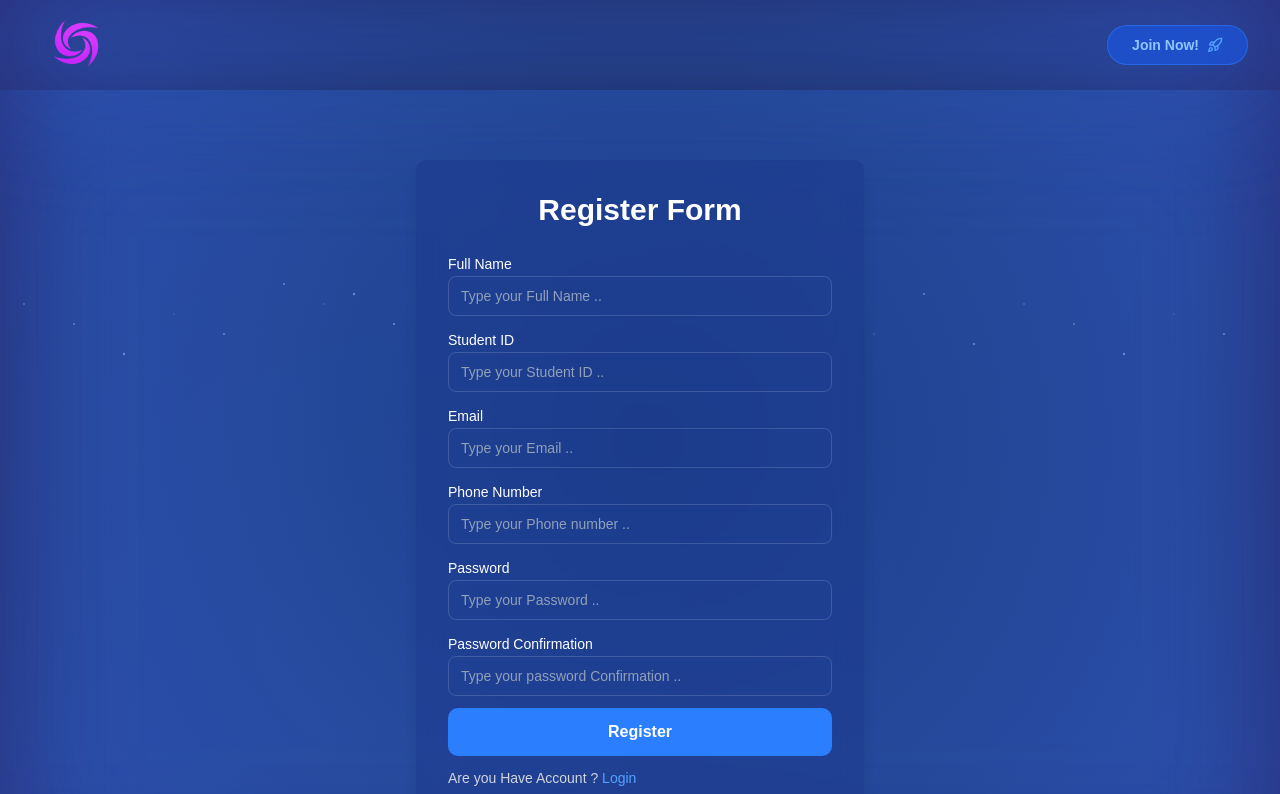
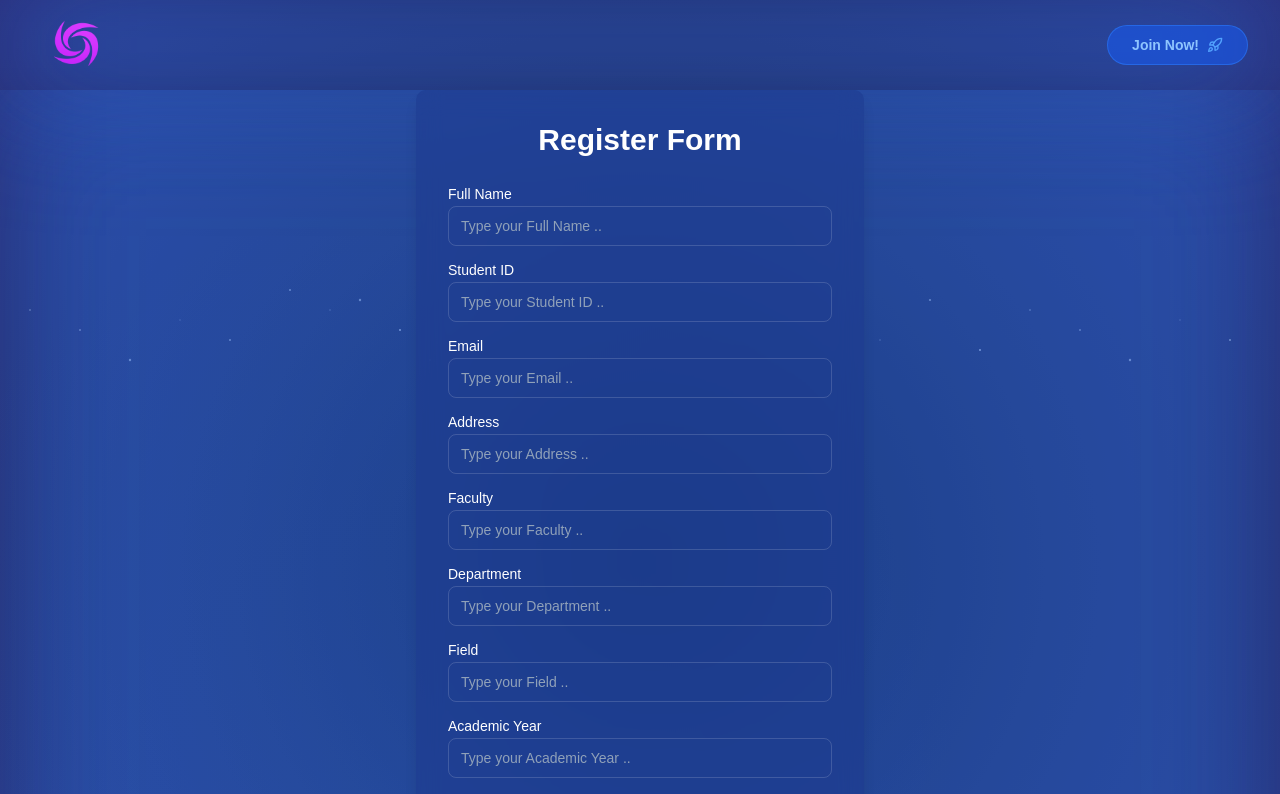
Before and after one commit to SolomDev00/RommelTeam, a Next.js app: page /register in a window 1280 px wide. Shown: the top 794 px of the page. Built offline with nearby package versions, Linux system fonts and the light colour scheme; a web font is replaced by a local one.

Commit message:
Auth.Js and Middleware is done.

```diff
--- a/package.json
+++ b/package.json
@@ -27,6 +27,7 @@
     "lucide": "^0.487.0",
     "lucide-react": "^0.486.0",
     "next": "15.2.4",
+    "next-auth": "^5.0.0-beta.25",
     "next-themes": "^0.4.6",
     "prisma": "^6.5.0",
     "react": "^19.0.0",
--- a/src/app/(auth)/register/page.tsx
+++ b/src/app/(auth)/register/page.tsx
@@ -17,6 +17,7 @@ const RegisterPage = () => {
   const {
     register,
     handleSubmit,
+    reset,
     formState: { errors, isLoading },
   } = useForm<RegisterFormData>({
     resolver: zodResolver(registerSchema),
@@ -25,8 +26,11 @@ const RegisterPage = () => {
   const onSubmit = async (data: RegisterFormData) => {
     try {
       registerAuthAction(data).then((res) => {
-        if (res?.error) toast.error(res.error);
-        if (res?.sucess) toast.success(res.sucess);
+        if (!res?.success) toast.error(res.message);
+        if (res?.success) {
+          toast.success(res.message);
+          reset();
+        }
       });
     } catch (error) {
       console.error("Error", error);
--- /dev/null
+++ b/src/app/api/auth/[...nextauth]/route.ts
@@ -0,0 +1,2 @@
+import { handlers } from "@/server/auth";
+export const { GET, POST } = handlers;
--- a/src/data/forms.ts
+++ b/src/data/forms.ts
@@ -35,11 +35,70 @@ export const REGISTER_FORM: IRegisterInput[] = [
     },
   },
   {
+    id: "address",
+    name: "address",
+    placeholder: "Type your Address ..",
+    type: "text",
+    label: "Address",
+    validation: {
+      required: true,
+      minLength: 3,
+    },
+  },
+  {
+    id: "faculty",
+    name: "faculty",
+    placeholder: "Type your Faculty ..",
+    type: "text",
+    label: "Faculty",
+    validation: {
+      required: true,
+      minLength: 3,
+    },
+  },
+  {
+    id: "department",
+    name: "department",
+    placeholder: "Type your Department ..",
+    type: "text",
+    label: "Department",
+    validation: {
+      required: true,
+      minLength: 3,
+    },
+  },
+  {
+    id: "field",
+    name: "field",
+    placeholder: "Type your Field ..",
+    type: "text",
+    label: "Field",
+    validation: {
+      required: true,
+      minLength: 3,
+    },
+  },
+  {
+    id: "academicYear",
+    name: "academicYear",
+    placeholder: "Type your Academic Year ..",
+    type: "text",
+    label: "Academic Year",
+    validation: {
+      required: true,
+      minLength: 3,
+    },
+  },
+  {
     id: "phone",
     name: "phone",
     placeholder: "Type your Phone number ..",
-    type: "text",
+    type: "number",
     label: "Phone Number",
+    validation: {
+      required: true,
+      minLength: 11,
+    },
   },
   {
     id: "password",
--- a/src/interfaces/forms.ts
+++ b/src/interfaces/forms.ts
@@ -5,6 +5,11 @@ export interface IRegisterInput {
     | "studentId"
     | "email"
     | "phone"
+    | "academicYear"
+    | "field"
+    | "department"
+    | "address"
+    | "faculty"
     | "password"
     | "confirmPassword";
   placeholder: string;
--- /dev/null
+++ b/src/middleware.ts
@@ -0,0 +1,7 @@
+import { auth as middleware } from "@/server/auth";
+
+export default middleware((req) => {
+  console.log("Middleware called for", req.nextUrl.pathname);
+});
+
+export const config = { matchers: ["/login"] };
--- a/src/server/_actions/auth.action.ts
+++ b/src/server/_actions/auth.action.ts
@@ -41,9 +41,13 @@ export const registerAuthAction = async (data: RegisterFormData) => {
     address,
   } = validation.data;
 
-  const user = await db.user.findUnique({ where: { studentId } });
+  const userId = await db.user.findUnique({ where: { studentId } });
+  const userEmail = await db.user.findUnique({ where: { email } });
 
-  if (user) return { success: false, message: "User is exist." };
+  if (userId)
+    return { success: false, message: "Student ID already registered!" };
+  if (userEmail)
+    return { success: false, message: "Email already registered!" };
 
   const salt = await bcrypt.genSalt(10);
   const hashedPassword = await bcrypt.hash(password, salt);
--- /dev/null
+++ b/src/server/auth.ts
@@ -0,0 +1,7 @@
+import NextAuth from "next-auth";
+
+const { handlers, auth } = NextAuth({
+  providers: [],
+});
+
+export { handlers, auth };
```
Also changed, not shown: 1 other file (tests, documents, lock files or other folders).
